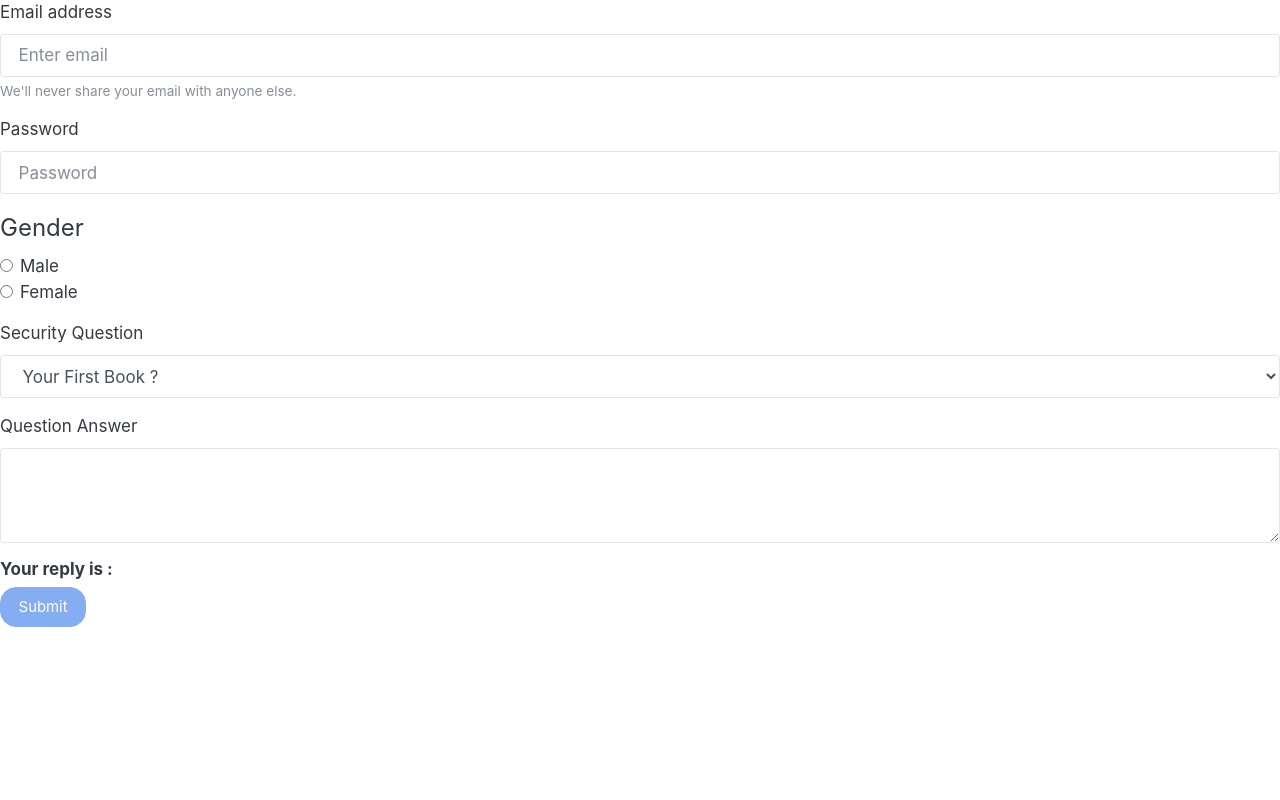
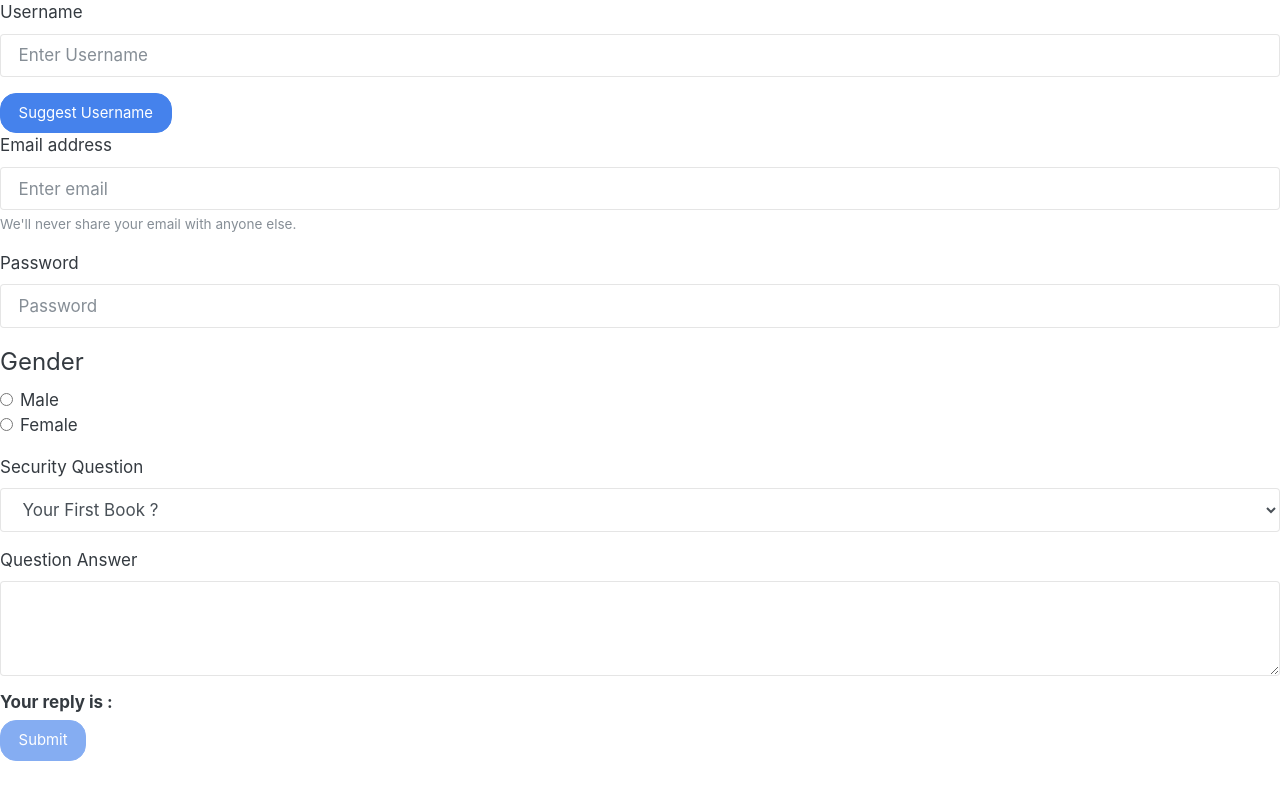
Before and after one commit to PranavSaiyan/angular-forms, an Angular app: page / in a window 1280 px wide. Built offline with nearby package versions, Linux system fonts and the light colour scheme.

Commit message:
1 file modified

```diff
--- a/src/app/app.component.html
+++ b/src/app/app.component.html
@@ -1,5 +1,11 @@
 <form (ngSubmit)="onSubmit()" #f="ngForm">
   <fieldset>
+
+    <div class="form-group">
+      <label for="exampleInputPassword1">Username</label>
+      <input type="text" class="form-control" id="exampleInputUsername" placeholder="Enter Username" required ngModel name="user">
+    </div>
+    <button type="button" class="btn btn-primary" >Suggest Username</button>
     <div class="form-group">
       <label for="exampleInputEmail1">Email address</label>
       <input type="email" class="form-control" id="exampleInputEmail1" aria-describedby="emailHelp" placeholder="Enter email" ngModel name="email" required email #mail="ngModel" (blur)="onBlur()">
@@ -15,7 +21,7 @@
       <legend>Gender</legend>
       <div class="form-check" *ngFor="let gender of genders">
         <label class="form-check-label">
-          <input type="radio" class="form-check-input" name="gender" id="{{ gender }}" [value]="gender" ngModel >{{gender}}
+          <input type="radio" class="form-check-input" name="gender" id="{{ gender }}" [value]="gender" ngModel required>{{gender}}
         </label>
       </div>
     </fieldset>
```
